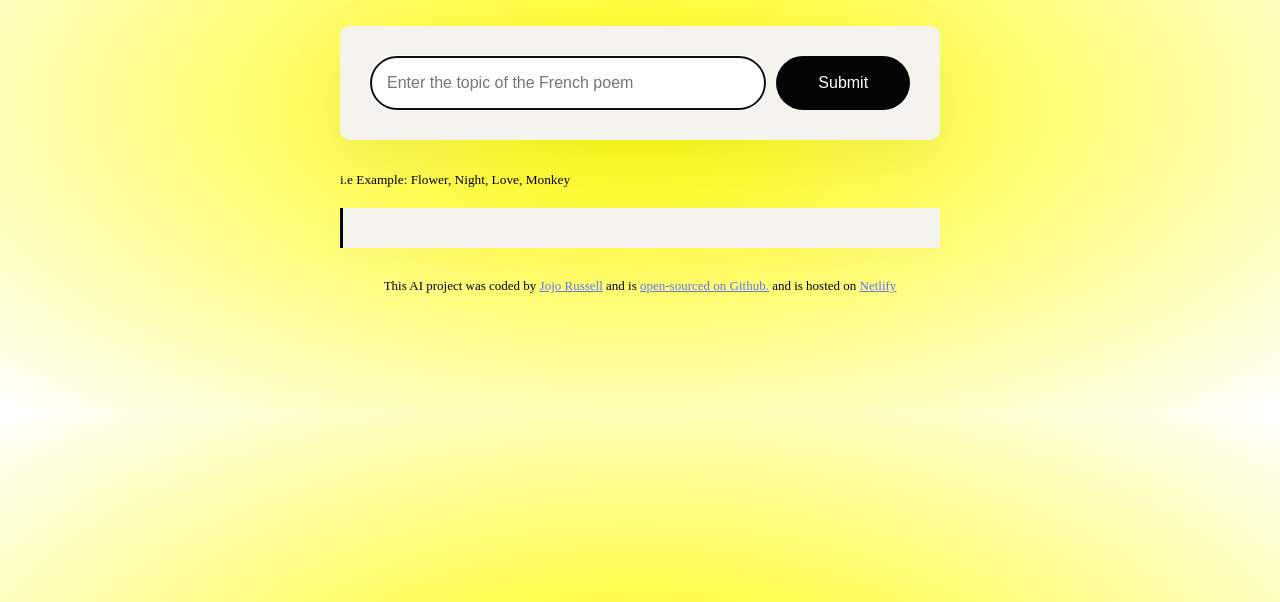
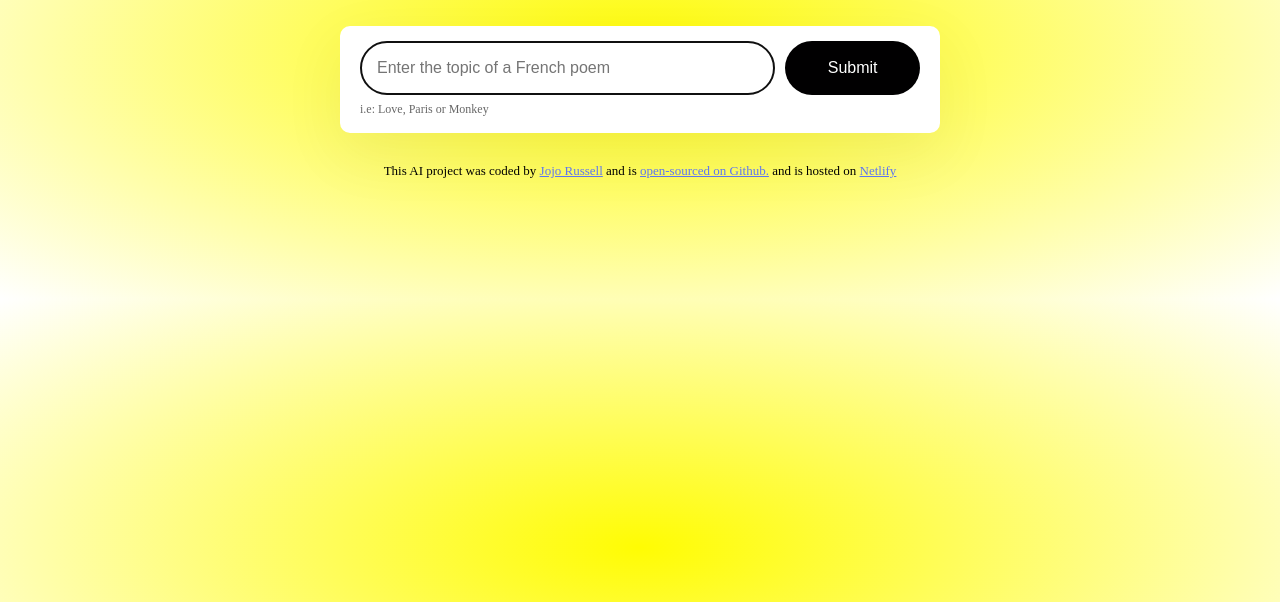
Before and after one commit to Jojomaque/jr-ai-project, a plain HTML site: page index.html in a window 1280 px wide. Shown: the part 198-800 px from the top of the page. Drawn offline with nearby package versions, Linux system fonts and the light colour scheme; a web font is replaced by a local one.

Commit message:
Added UX

```diff
--- a/index.html
+++ b/index.html
@@ -17,10 +17,11 @@
       </header>
 
       <main>
+        <div class="form-container">
           <form id="poem-generator-form">
             <input
               type="text"
-          placeholder="Enter the topic of the French poem"
+              placeholder="Enter the topic of a French poem"
               autofocus
               required
               autocomplete="off"
@@ -29,9 +30,9 @@
             />
             <input type="submit" class="submit-button" />
           </form>
-        <small>i.e Example: Flower, Night, Love, Monkey</small>
-
-      <div class="poem" id="poem"></div>
+          <div class="hint">i.e: Love, Paris or Monkey</div>
+        </div>
+        <div class="poem hidden" id="poem"></div>
       </main>
 
     <footer>
--- a/src/style.css
+++ b/src/style.css
@@ -24,13 +24,23 @@ h1 {
   color: #272044;
 }
 
+.form-container {
+  background-color: white;
+  margin-bottom: 30px;
+  border-radius: 10px;
+  box-shadow: 0px 20px 60px rgba(65, 50, 100, 0.08);
+  padding: 15px 20px;
+}
+
 form {
-  padding: 30px;
-  background-color: #f5f3ee;
-  box-shadow: 0px 20px 60px rgba(65, 50, 100, 0.08);
-  border-radius: 10px;
   display: flex;
-  margin-bottom: 30px;
+}
+
+.hint {
+  line-height: 1.5;
+  margin-top: 5px;
+  opacity: 0.6;
+  font-size: 12px;
 }
 
 .instructions {
@@ -45,8 +55,8 @@ form {
 
 .submit-button {
   margin-left: 10px;
-  background: #040404;
-  color: #ffffff;
+  background: #010001;
+  color: white;
   border: none;
   width: 150px;
   font-size: 16px;
@@ -56,12 +66,19 @@ form {
 
 .poem {
   font-size: 16px;
-  background-color: #f5f3ee;
-  margin-top: 20px;
+  background-color: #fff;
   padding: 20px;
   line-height: 2;
-  border-left: 3px solid #040405;
+  border-left: 3px solid #010101;
   box-shadow: 0px 4px 30px 0px rgba(39, 33, 66, 0.03);
+}
+
+.hidden {
+  display: none;
+}
+
+.poem strong {
+  color: #885df1;
 }
 
 footer {
@@ -69,3 +86,17 @@ footer {
   font-size: 13px;
   margin-top: 30px;
 }
+.generating {
+  animation: blink-animation 1s steps(5, start) infinite;
+}
+
+@keyframes blink-animation {
+  to {
+    visibility: hidden;
+  }
+}
+@-webkit-keyframes blink-animation {
+  to {
+    visibility: hidden;
+  }
+}
```
Lines whose indentation alone changed are shown as unchanged.
